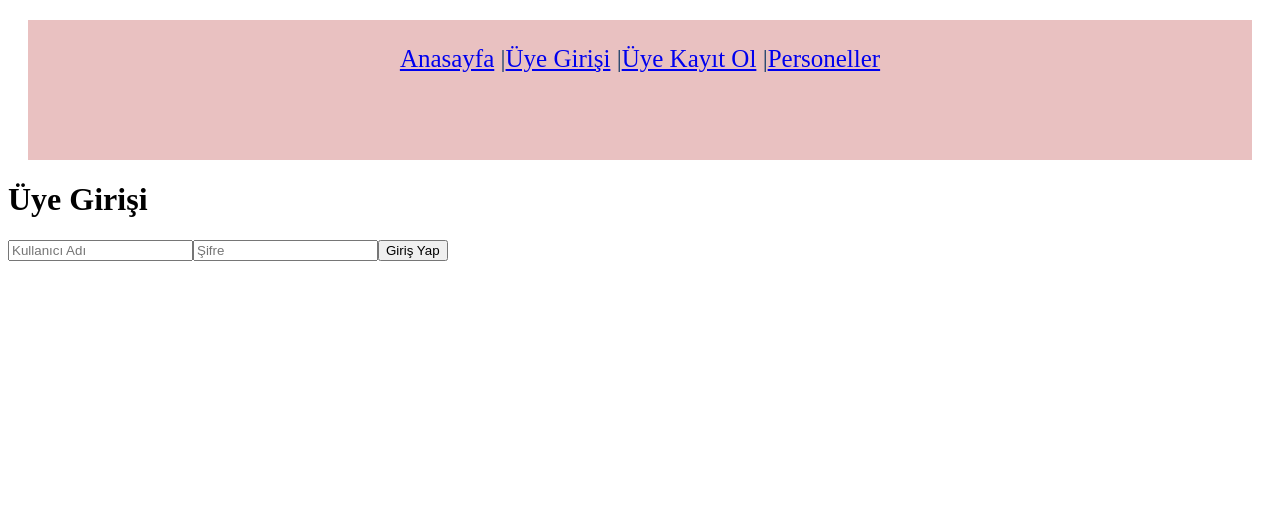
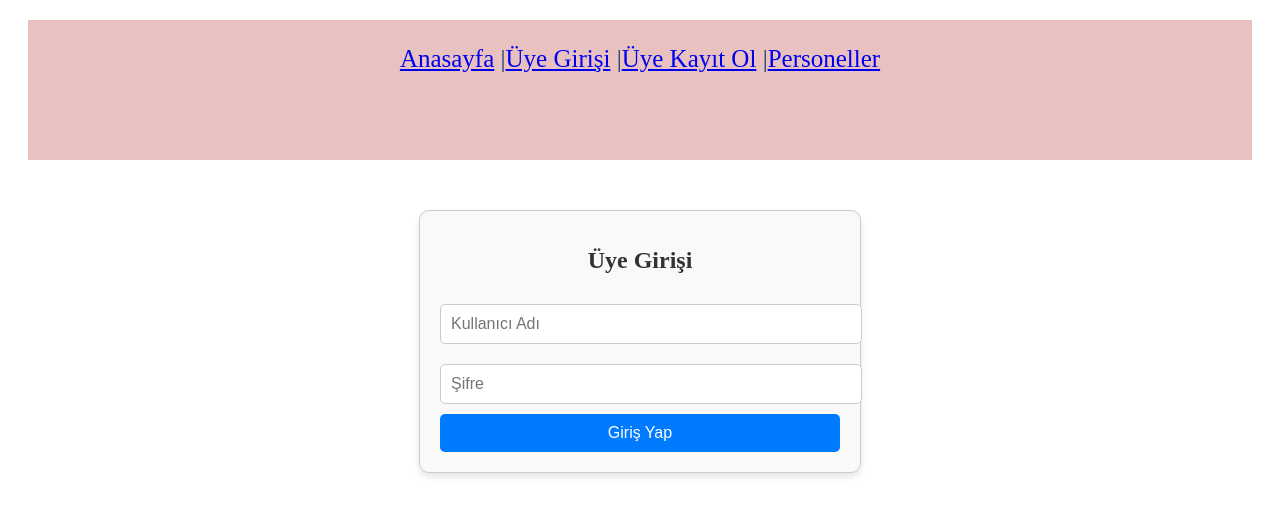
Before and after one commit to oznurtopcu34/reactProje, a React (Vite) app in the folder React/my-react-app/: page /Giris in a window 1280 px wide. Shown: the top 516 px of the page. Built offline with nearby package versions, Linux system fonts and the light colour scheme.

Commit message:
Üye girişi düzenlendi :)

```diff
--- a/React/my-react-app/src/index.scss
+++ b/React/my-react-app/src/index.scss
@@ -17,3 +17,39 @@
     color: #153c66;
 
   }
+  .giris-container {
+    max-width: 400px; /* Kutu genişliği */
+    margin: 50px auto; /* Ortalamak için */
+    padding: 20px; /* İçerik boşluğu */
+    border: 1px solid #ccc; /* İnce bir çerçeve */
+    border-radius: 10px; /* Köşeleri yuvarlama */
+    box-shadow: 0 4px 6px rgba(0, 0, 0, 0.1); /* Hafif gölge efekti */
+    background-color: #f9f9f9; /* Arka plan rengi */
+    text-align: center; /* Metni ortalama*/
+
+    h1 {
+        margin-bottom: 20px;
+        font-size: 24px;
+        color: #333;
+  }
+  input {
+    width: 100%; /* Genişliği kutu boyutuna uyar */
+    padding: 10px;
+    margin: 10px 0;
+    border: 1px solid #ccc;
+    border-radius: 5px;
+    font-size: 16px;
+  }
+  button {
+    width: 100%; /* Butonu genişle */
+    padding: 10px;
+    background-color: #007bff;
+    color: white;
+    border: none;
+    border-radius: 5px;
+    cursor: pointer;
+    font-size: 16px;
+
+  }
+
+}
--- a/React/my-react-app/src/pages/Giris.jsx
+++ b/React/my-react-app/src/pages/Giris.jsx
@@ -22,7 +22,7 @@ const Giris = ({ uyeler }) => {
 
   return (
     <>
-      <div>
+      <div className="giris-container">
         <h1>Üye Girişi</h1>
         {hataMesaji && <p style={{ color: "red" }}>{hataMesaji}</p>}
         <input
```
